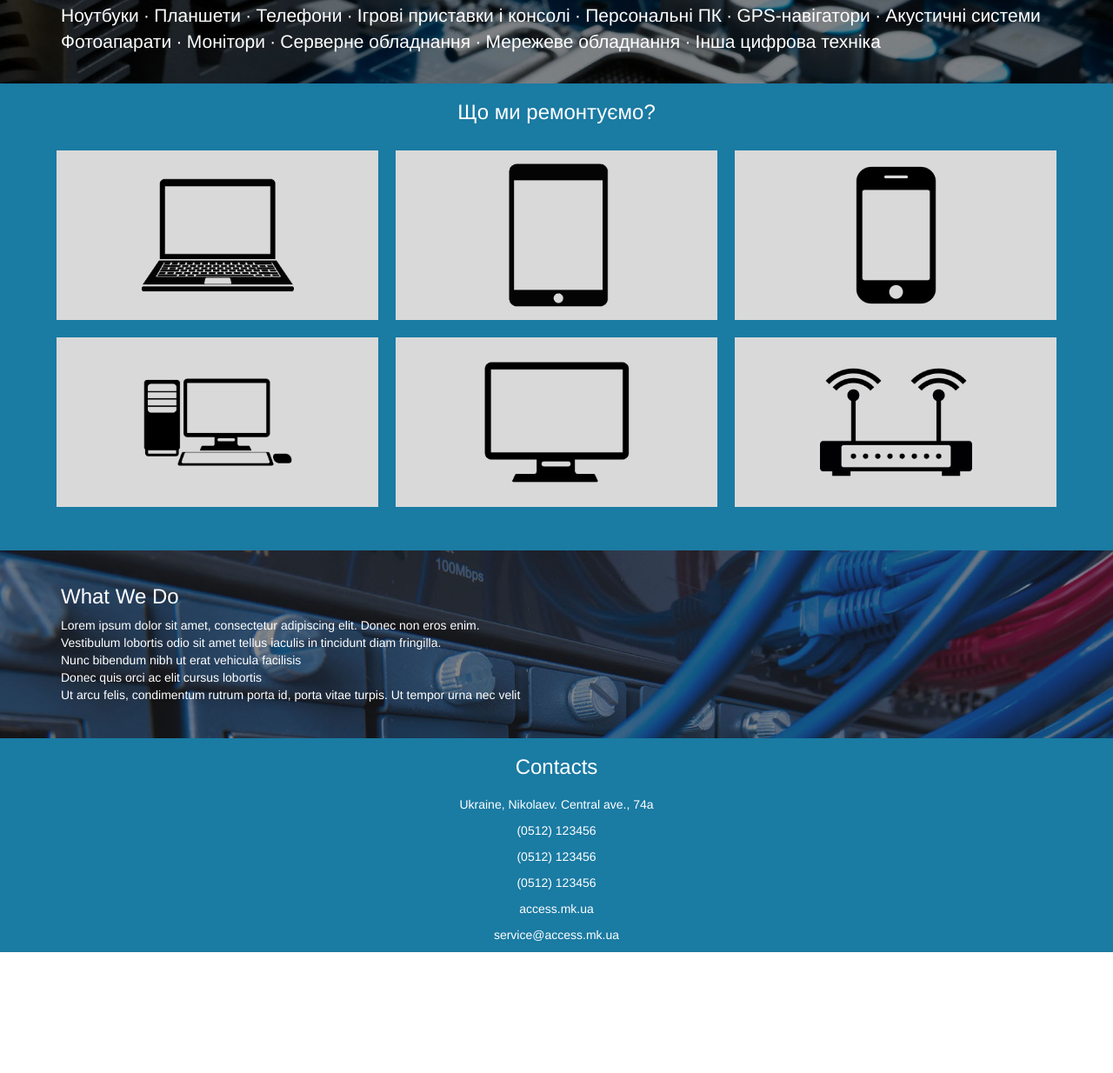
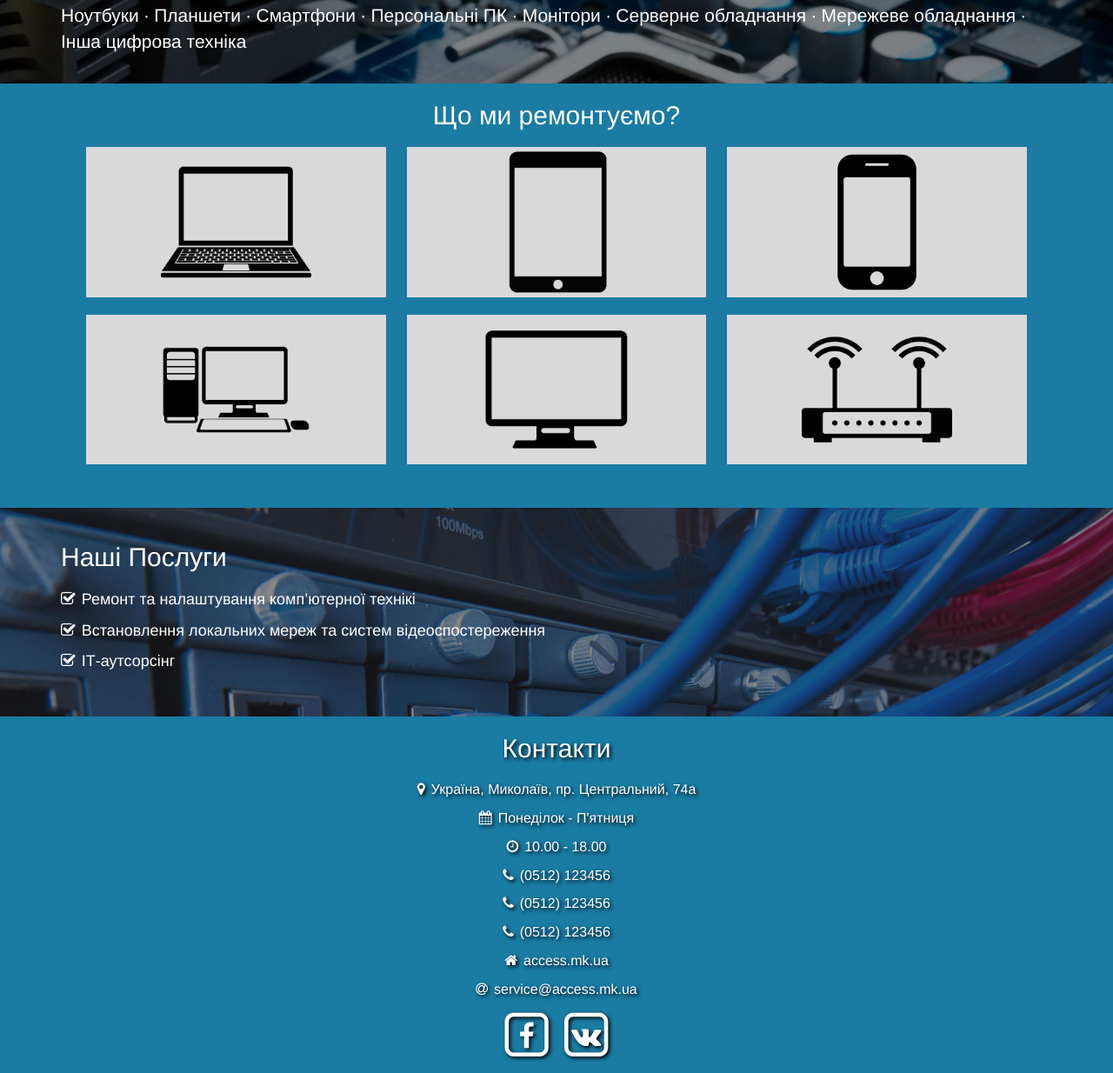
Before and after one commit to access-mk/access-mk.github.io, a plain HTML site: page index.html in a window 1280 px wide. Shown: the part 372-1606 px from the top of the page at 87% size. Before the commit the page ends 1467 px from the top, so only its background shows below. Drawn offline with nearby package versions, Linux system fonts and the light colour scheme.

Commit message:
home-work

```diff
--- a/index.html
+++ b/index.html
@@ -33,78 +33,82 @@
 <div class="jumbotron">
     <div class="container">
         <h1>Ремонт комп'ютерної техніки в Миколаєві</h1>
-        <p>Ноутбуки ∙ Планшети ∙ Телефони ∙ Ігрові приставки і консолі ∙ Персональні ПК ∙ GPS-навігатори ∙ Акустичні системи Фотоапарати ∙ Монітори ∙ Серверне обладнання ∙ Мережеве обладнання ∙ Інша цифрова техніка</p>
+        <p>Ноутбуки ∙ Планшети ∙ Смартфони ∙ Персональні ПК ∙ Монітори ∙ Серверне обладнання ∙ Мережеве обладнання ∙ Інша цифрова техніка</p>
     </div>
 </div>
 
 <div class="services1">
     <div class="container">
-        <h3>Що ми ремонтуємо?</h3>
-        <div class="row">
-            <div class="col-sm-4">
+        <h2>Що ми ремонтуємо?</h2>
+        <div class="img-box">
             <div class="hover-text">
                 <h3>Ноутбуки</h3>
             </div>
-                <img class="img-responsive" src="img/laptop.png">
+            <img src="img/laptop.png">
         </div>
-            <div class="col-sm-4">
+        <div class="img-box">
             <div class="hover-text">
                 <h3>Планшети</h3>
             </div>
-                <img class="img-responsive" src="img/tablet-pc.png">
+            <img src="img/tablet-pc.png">
         </div>
-            <div class="col-sm-4">
+        <div class="img-box">
             <div class="hover-text">
                 <h3>Смартфони</h3>
             </div>
-                <img class="img-responsive" src="img/smart.png">
+            <img src="img/smart.png">
         </div>
-        </div>
-        <div class="row">
-            <div class="col-sm-4">
+        <div class="img-box">
             <div class="hover-text">
                 <h3>Персональні комп'ютери</h3>
             </div>
-                <img class="img-responsive" src="img/computer.png">
+            <img src="img/computer.png">
         </div>
-            <div class="col-sm-4">
+        <div class="img-box">
             <div class="hover-text">
                 <h3>Монітори</h3>
             </div>
-                <img class="img-responsive" src="img/monitor.png">
+            <img src="img/monitor.png">
         </div>
-            <div class="col-sm-4">
+        <div class="img-box">
             <div class="hover-text">
                 <h3>Мережеве обладнання</h3>
             </div>
-                <img class="img-responsive" src="img/wifi-router.png">
-            </div>
+            <img src="img/wifi-router.png">
         </div>
     </div>
 </div>
 
 <div class="services2">
     <div class="container">
-        <h3>What We Do</h3>
-        <ul class="services-list">
-            <li>Lorem ipsum dolor sit amet, consectetur adipiscing elit. Donec non eros enim.</li>
-            <li>Vestibulum lobortis odio sit amet tellus iaculis in tincidunt diam fringilla.</li>
-            <li>Nunc bibendum nibh ut erat vehicula facilisis</li>
-            <li>Donec quis orci ac elit cursus lobortis</li>
-            <li>Ut arcu felis, condimentum rutrum porta id, porta vitae turpis. Ut tempor urna nec velit</li>
-        </ul>
+        <h2>Наші Послуги</h2>
+        <p><i class="fa fa-check-square-o" aria-hidden="true"></i>Ремонт та налаштування комп’ютерної технікі</p>
+        <p><i class="fa fa-check-square-o" aria-hidden="true"></i>Встановлення локальних мереж та систем відеоспостереження</p>
+        <p><i class="fa fa-check-square-o" aria-hidden="true"></i>ІТ-аутсорсінг</p>
     </div>
 </div>
 
 <div class="contacts">
     <div class="container">
-        <h3>Contacts</h3>
-        <p>Ukraine, Nikolaev. Central ave., 74a</p>
-        <p>(0512) 123456</p>
-        <p>(0512) 123456</p>
-        <p>(0512) 123456</p>
-        <p>access.mk.ua</p>
-        <p>service@access.mk.ua</p>
+        <h2>Контакти</h2>
+        <p><i class="fa fa-map-marker" aria-hidden="true"></i>Україна, Миколаїв, пр. Центральний, 74a</p>
+        <p><i class="fa fa-calendar" aria-hidden="true"></i>Понеділок - П'ятниця</p>
+        <p><i class="fa fa-clock-o" aria-hidden="true"></i>10.00 - 18.00</p>
+        <p><i class="fa fa-phone" aria-hidden="true"></i>(0512) 123456</p>
+        <p><i class="fa fa-phone" aria-hidden="true"></i>(0512) 123456</p>
+        <p><i class="fa fa-phone" aria-hidden="true"></i>(0512) 123456</p>
+        <p><i class="fa fa-home" aria-hidden="true"></i>access.mk.ua</p>
+        <p><i class="fa fa-at" aria-hidden="true"></i>service@access.mk.ua</p>
+        <p>
+            <span class="fa-stack fa-2x">
+                <i class="fa fa-square-o fa-stack-2x"></i>
+                <i class="fa fa-facebook fa-stack-1x"></i>
+            </span>
+            <span class="fa-stack fa-2x">
+                <i class="fa fa-square-o fa-stack-2x"></i>
+                <i class="fa fa-vk fa-stack-1x"></i>
+            </span>
+        </p>
     </div>
 </div>
 
--- a/main.css
+++ b/main.css
@@ -3,6 +3,7 @@
     color: #ffffff;
     padding-top: 30px;
     padding-bottom: 30px;
+    text-shadow: 2px 2px 4px #000000;
 }
 .head .brandname {
     font-size: 30px;
@@ -17,7 +18,7 @@
     /*white-space: nowrap;*/
     /*border-left: 2px solid #d9d9d9;*/
 }
-.head i {
+i {
     margin-right: 7px;
 }
 @media screen and (max-width: 768px) {
@@ -42,44 +43,51 @@
     background-color: #1A7BA3;
     color: #ffffff;
 }
-.services1 h3,
-.contacts h3 {
+.services1 .container {
+    margin: 0 auto;
     text-align: center;
-    margin-bottom: 20px;
 }
-.services1 .col-sm-4 {
+.services1 .img-box {
     background-color: #d9d9d9;
-    padding: 10px;
+    /*padding: 10px;*/
     border: 10px solid #1A7BA3;
     color: #000000;
     text-align: center;
     position: relative;
     cursor: pointer;
+    max-width: 32%;
+    display: inline-block;
 }
 .services1 img {
     max-width: 50%;
-    margin-right: auto;
-    margin-left: auto;
 }
 .services1 .hover-text {
     position: absolute;
     color: #ffffff;
     background-color: rgba(26, 123, 163, 0.7);
-    width: 90%;
-    height: 90%;
-    padding:10% 10%;
+    width: 95%;
+    height: 95%;
+    padding: 5% 10%;
     top: 50%;  /* position the top  edge of the element at the middle of the parent */
     left: 50%; /* position the left edge of the element at the middle of the parent */
-
-    transform: translate(-50%, -50%); /* This is a shorthand of
-                                         translateX(-50%) and translateY(-50%) */
+    transform: translate(-50%, -50%); /* This is a shorthand of translateX(-50%) and translateY(-50%) */
     display: none;
 }
 .services1 .hover-text h3 {
     text-shadow: 2px 2px 4px #000000;
+    margin: 0;
+    padding: 10% 0;
 }
-.services1 .col-sm-4:hover .hover-text {
+.services1 .img-box:hover .hover-text {
     display: block;
+}
+@media screen and (max-width: 768px) {
+    .services1 .img-box {
+        max-width: 48%;
+    }
+    .services1 .hover-text h3 {
+        font-size: 85%;
+    }
 }
 .services2 {
     background: url("img/about.jpg") no-repeat;
@@ -88,13 +96,20 @@
     padding-top: 20px;
     padding-bottom: 40px;
 }
-.services2 .services-list {
-    list-style: none;
-    padding: 0;
-    margin: 0;
+.services2 h2 {
+    margin-bottom: 20px;
+}
+.services2 p {
+    font-size: 18px;
 }
 .contacts {
     background-color: #1A7BA3;
     color: #ffffff;
     text-align: center;
+    font-size: 16px;
+    text-shadow: 2px 2px 4px #000000;
 }
+.contacts h2 {
+    text-align: center;
+    margin-bottom: 20px;
+}
```
Also changed, not shown: index_old.html (added, +116 -0 lines). Lines whose indentation alone changed are shown as unchanged.
